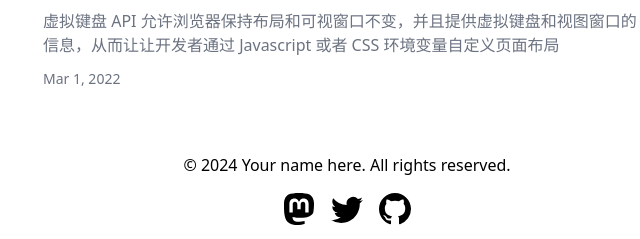
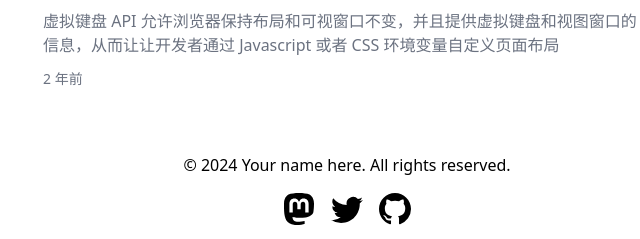
Before and after one commit to housne/housne.github.io, an Astro site: page / in a window 1280 px wide. Shown: the part 231-470 px from the top of the page, 293-933 px from the left. Built offline with nearby package versions, Linux system fonts and the light colour scheme; Astro itself is replaced by a stand-in of ours.

Commit message:
add timeago

```diff
--- a/package.json
+++ b/package.json
@@ -17,6 +17,7 @@
     "@astrojs/tailwind": "^5.1.0",
     "astro": "^4.5.2",
     "tailwindcss": "^3.4.1",
+    "timeago.js": "^4.0.2",
     "typescript": "^5.4.2"
   }
 }
--- a/src/components/FormattedDate.astro
+++ b/src/components/FormattedDate.astro
@@ -1,4 +1,6 @@
 ---
+import { format } from 'timeago.js'
+
 interface Props {
 	date: Date;
 }
@@ -8,10 +10,6 @@ const { date } = Astro.props;
 
 <time datetime={date.toISOString()}>
 	{
-		date.toLocaleDateString('en-us', {
-			year: 'numeric',
-			month: 'short',
-			day: 'numeric',
-		})
+	 format(date, 'zh_CN')
 	}
 </time>
```
Also changed, not shown: 1 other file.
